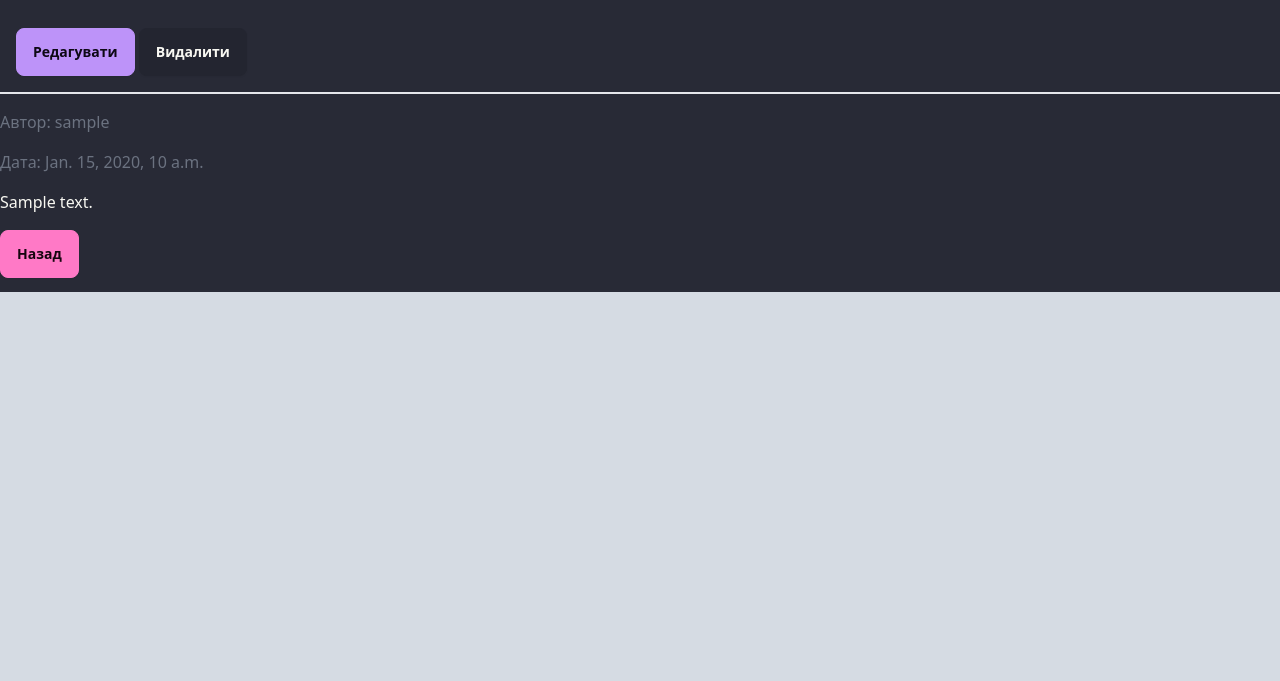
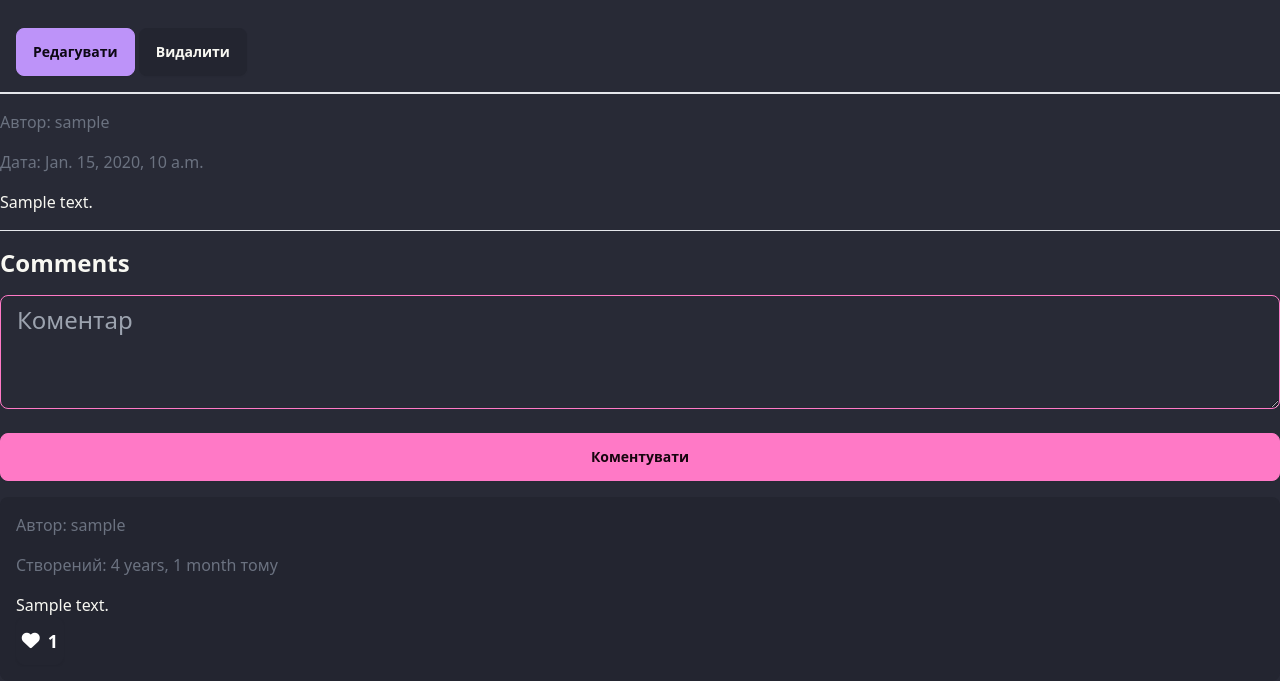
Before and after one commit to Dotpakc/DevBlogX86, a Django app: page /blog/post/1/ in a window 1280 px wide. Shown: the part 508-1189 px from the top of the page. Before the commit the page ends 800 px from the top, so only its background shows below. Run offline with Django 5.2, Linux system fonts and the light colour scheme; a user stored in the database is signed in; tables that the repository leaves empty hold one stand-in row (values such as "Sample post"); grey boxes marked "Sample" are stand-in pictures; some libraries are stand-ins or nearby versions.

Commit message:
add like coment, add comment, add debug , optimizations

```diff
--- a/apps/blog/forms.py
+++ b/apps/blog/forms.py
@@ -6,3 +6,7 @@ class PostForm(forms.ModelForm):
     class Meta:
         model = Post
         fields = ('title', 'content', 'image')
+
+
+class CommentForm(forms.Form):
+    content = forms.CharField(min_length=6,max_length=200)
--- a/apps/blog/models.py
+++ b/apps/blog/models.py
@@ -41,3 +41,22 @@ class Post(models.Model):
 
     def get_thumbnail(self):
         return self.thumbnail.url
+
+
+class Comment(models.Model):
+    post = models.ForeignKey(Post, on_delete=models.CASCADE, related_name='comments')
+    author = models.ForeignKey(User, on_delete=models.CASCADE, related_name='comments')
+    content = models.TextField()
+    created_at = models.DateTimeField(auto_now_add=True)
+    updated_at = models.DateTimeField(auto_now=True)
+
+    # recursive comment reply system
+    # parent = models.ForeignKey('self', on_delete=models.CASCADE, related_name='replies', null=True, blank=True)
+
+    like = models.ManyToManyField(User, related_name='like_comments', blank=True)
+
+    class Meta:
+        ordering = ['-created_at']
+
+    def __str__(self):
+        return self.content
--- a/apps/blog/templates/blog/detail.html
+++ b/apps/blog/templates/blog/detail.html
@@ -20,8 +20,29 @@
     <p class="text-gray-500 mb-4">Автор: {{ post.author }}</p>
     <p class="text-gray-500 mb-4">Дата: {{ post.created_at }}</p>
     <p class="mb-4">{{ post.content }}</p>
-    <a href="{% url 'blog:index' %}" class="btn btn-primary">Назад</a>
+    <!-- <a href="{% url 'blog:index' %}" class="btn btn-primary">Назад</a> -->
 
+    <hr class="my-4">
+    <h3 class="text-2xl font-bold mb-4">Comments</h3>
+    <form action="{% url 'blog:comment' post_id=post.id %}" method="post">
+        {% csrf_token %}
+        <div class="grid grid-cols-1 gap-6">
+            <div class="form-control">
+                <textarea class="textarea textarea-bordered textarea-primary text-2xl" name="content" placeholder="Коментар" rows="3"></textarea>
+            </div>
+            <button class="btn btn-primary">Коментувати</button>
+        </div>
+    </form>
+    <div class="grid grid-cols-1 gap-6 mt-4">
+        {% for comment in post.comments.all %}
+        <div class="p-4 bg-base-200 rounded-lg w-flex">
+            <p class="text-gray-500 mb-4">Автор: {{ comment.author }}</p>
+            <p class="text-gray-500 mb-4">Створений: {{ comment.created_at|timesince }} тому</p>
+            <p>{{ comment.content }}</p>
+            <button id="like_{{comment.id}}" onclick='like({{comment.id}})'  class="btn btn-square  text-white text-lg"><i class="fa-solid fa-heart {%if user in comment.like %}text-red-500{%else%}text-white{%endif%}"></i>{{ comment.like.count }}</button>
+        </div>
+        {% endfor %}
+    </div>
 
 
 
@@ -77,4 +98,27 @@
         </div>
         </dialog>
 
+
+
+
+        <script>
+          function like(id) {
+            fetch(`/blog/like_comment/${id}`, {
+              method: 'GET',
+            })
+              .then((res) => res.json())
+              .then((data) => {
+                if(data.user_like){
+                document.getElementById(`like_${id}`).innerHTML = `<i class="fa fa-heart text-red-500"></i> ${data.like_count}`;
+                }else{
+                  document.getElementById(`like_${id}`).innerHTML = `<i class="fa fa-heart text-white"></i> ${data.like_count}`;
+                }
+              })
+              .catch((error) => {
+                console.error('Error:', error);
+                  // Redirect to the login page
+                //window.location.href = "{% url 'members:login' %}";
+              });
+          }
+        </script>
 {% endblock %}
--- a/apps/blog/urls.py
+++ b/apps/blog/urls.py
@@ -5,12 +5,16 @@ from . import views
 app_name = 'blog'
 
 urlpatterns = [
-    path('like/<int:post_id>', views.like_view, name='like'),    #google.com/blog/like/
+        path('like/<int:post_id>', views.like_view, name='like'),    #google.com/blog/like/
+        path('like_comment/<int:comment_id>', views.like_comment_view, name='like_comment'),    #google.com/blog/like_comment/
+
+        path('', views.index, name='index'),    #google.com/blog/
+        path('post/<int:post_id>/', views.detail, name='detail'),    #google.com/blog/1/
+        path('post/<int:post_id>/comment/', views.comment_view, name='comment'),    #google.com/blog/1/comment/
+
+        path('create/', views.create_view, name='create'),    #google.com/blog/create/
+        path('delete/<int:post_id>/', views.delete_view, name='delete'),    #google.com/blog/delete/1/
+        path('update/<int:post_id>/', views.update_view, name='update'),    #google.com/blog/update/1/
 
 
-    path('', views.index, name='index'),    #google.com/blog/
-    path('post/<int:post_id>/', views.detail, name='detail'),    #google.com/blog/1/
-    path('create/', views.create_view, name='create'),    #google.com/blog/create/
-    path('delete/<int:post_id>/', views.delete_view, name='delete'),    #google.com/blog/delete/1/
-    path('update/<int:post_id>/', views.update_view, name='update'),    #google.com/blog/update/1/
 ]
--- a/apps/blog/views.py
+++ b/apps/blog/views.py
@@ -6,8 +6,8 @@ from django.contrib.auth.decorators import login_required
 #pagination
 from django.core.paginator import Paginator
 
-from .models import Post
-from .forms import PostForm
+from .models import Post, Comment
+from .forms import PostForm, CommentForm
 
 # Create your views here.
 
@@ -28,6 +28,8 @@ def index(request):
 @login_required
 def detail(request, post_id):
     post = get_object_or_404(Post, pk=post_id)
+
+    post = Post.objects.prefetch_related('comments').prefetch_related('comments__author').prefetch_related('comments__like').get(pk=post_id)
     update_form = PostForm(instance=post)
     context = {
         'post': post,
@@ -81,3 +83,32 @@ def like_view(request, post_id):
             post.like.add(request.user)
             user_like = True
         return JsonResponse( {'like_count': post.like.count(), 'user_like': user_like} )
+
+
+@login_required
+def like_comment_view(request, comment_id):
+    if request.method == 'GET':
+        comment = get_object_or_404(Comment, pk=comment_id)
+        if request.user in comment.like.all():
+            comment.like.remove(request.user)
+            user_like = False
+        else:
+            comment.like.add(request.user)
+            user_like = True
+        return JsonResponse( {'like_count': comment.like.count(), 'user_like': user_like} )
+
+@login_required
+def comment_view(request, post_id):
+    if request.method == 'POST':
+        post = get_object_or_404(Post, pk=post_id)
+        form = CommentForm(request.POST)
+        if form.is_valid():
+            comment = Comment.objects.create(
+                post=post,
+                author=request.user,
+                content=form.cleaned_data['content']
+            )
+            messages.success(request, 'Comment created successfully')
+        else:
+            messages.error(request, 'Error creating comment')
+    return redirect('blog:detail', post_id=post_id)
--- a/core/urls.py
+++ b/core/urls.py
@@ -24,4 +24,5 @@ urlpatterns = [ #google.com/
     path('blog/', include('apps.blog.urls')),#google.com/blog/
     path('members/', include('apps.members.urls')),#google.com/members/
     path('', include('apps.main.urls')),#google.com/
+    path("__debug__/", include("debug_toolbar.urls")),
 ] + static(settings.MEDIA_URL, document_root=settings.MEDIA_ROOT)
```
Also changed, not shown: core/settings.py (+8 -1 lines), apps/blog/migrations/0006_remove_post_thumbnail_comment.py (added).
